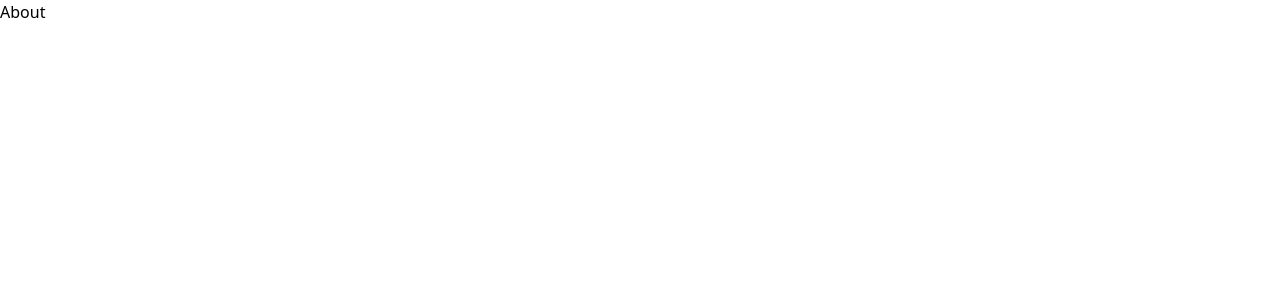
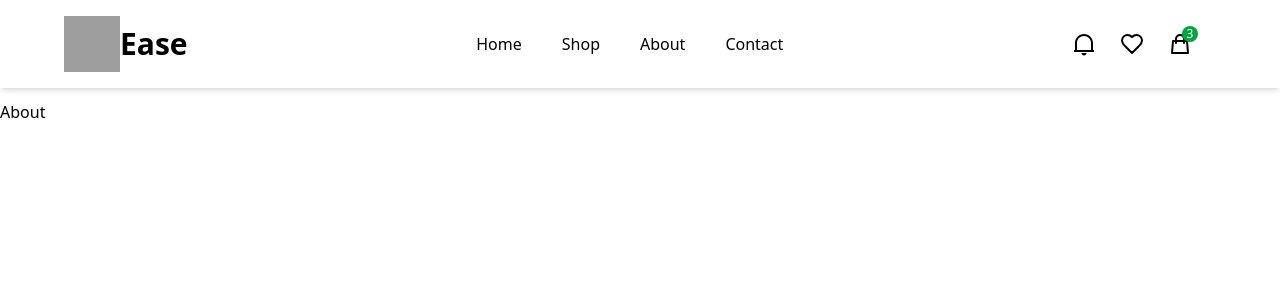
Before and after one commit to akhilachiju/Ecommerce_app, a React (Vite) app in the folder client/: page /about in a window 1280 px wide. Shown: the top 300 px of the page. Built offline with nearby package versions, Linux system fonts and the light colour scheme; grey boxes are pictures that could not be loaded.

Commit message:
Add Navbar component and new pages (Notification, Wishlist)

```diff
--- a/client/package.json
+++ b/client/package.json
@@ -13,6 +13,7 @@
     "@tailwindcss/vite": "^4.1.13",
     "react": "^19.1.1",
     "react-dom": "^19.1.1",
+    "react-icons": "^5.5.0",
     "react-router-dom": "^7.9.3",
     "react-toastify": "^11.0.5",
     "tailwindcss": "^4.1.13"
--- a/client/src/App.jsx
+++ b/client/src/App.jsx
@@ -1,31 +1,39 @@
-import React from 'react'
-import { Routes, Route } from 'react-router-dom'
-import Home from './pages/Home'
-import Cart from './pages/Cart'
-import Contact from './pages/Contact'
-import About from './pages/About'
-import Login from './pages/Login'
-import Orders from './pages/Orders'
-import PlaceOrder from './pages/PlaceOrder'
-import Product from './pages/Product'
-import Shop from './pages/Shop'
+import React from "react";
+import { Routes, Route } from "react-router-dom";
+import Login from "./pages/Login";
+import Home from "./pages/Home";
+import Shop from "./pages/Shop";
+import About from "./pages/About";
+import Contact from "./pages/Contact";
+import Notification from "./pages/Notification";
+import Wishlist from "./pages/Wishlist";
+import Cart from "./pages/Cart";
+import Orders from "./pages/Orders";
+import PlaceOrder from "./pages/PlaceOrder";
+import Product from "./pages/Product";
+import Navbar from "./components/Navbar";
 
 const App = () => {
   return (
     <div>
-      <Routes>
-        <Route path="/" element={ <Home />} />
-        <Route path="/cart" element={ <Cart />} />
-        <Route path="/contact" element={ <Contact />} />
-        <Route path="/about" element={ <About />} />
-        <Route path="/login" element={ <Login />} />
-        <Route path="/orders" element={ <Orders />} />
-        <Route path="/place-order" element={ <PlaceOrder />} />
-        <Route path="/product/:productId" element={ <Product />} />
-        <Route path="/shop" element={ <Shop />} />
-      </Routes>
+      <Navbar />
+      <div className="pt-25">
+        <Routes>
+          <Route path="/login" element={<Login />} />
+          <Route path="/" element={<Home />} />
+          <Route path="/shop" element={<Shop />} />
+          <Route path="/about" element={<About />} />
+          <Route path="/contact" element={<Contact />} />
+          <Route path="/notification" element={<Notification />} />
+          <Route path="/wishlist" element={<Wishlist />} />
+          <Route path="/cart" element={<Cart />} />
+          <Route path="/orders" element={<Orders />} />
+          <Route path="/place-order" element={<PlaceOrder />} />
+          <Route path="/product/:productId" element={<Product />} />
+        </Routes>
+      </div>
     </div>
-  )
-}
+  );
+};
 
-export default App
+export default App;
--- a/client/src/components/Navbar.jsx
+++ b/client/src/components/Navbar.jsx
@@ -0,0 +1,108 @@
+import React, { useState } from "react";
+import logo from "../assets/logo.svg";
+import { Link } from "react-router-dom";
+import { RiNotification2Line } from "react-icons/ri";
+import { LuHeart } from "react-icons/lu";
+import { HiOutlineShoppingBag, HiOutlineMenuAlt3, HiX } from "react-icons/hi";
+import {
+  navbarContainer,
+  navLinks,
+  iconGroup,
+  logoImage,
+  colors,
+  cursors,
+  mobileMenu,
+} from "../styles/ui.config";
+
+const Navbar = () => {
+  const [menuOpen, setMenuOpen] = useState(false);
+
+  const links = [
+    { name: "Home", path: "/" },
+    { name: "Shop", path: "/shop" },
+    { name: "About", path: "/about" },
+    { name: "Contact", path: "/contact" },
+  ];
+
+  return (
+    <nav className="bg-white shadow-md fixed w-full top-0 left-0 z-50">
+      <div className={navbarContainer}>
+        {/* Logo */}
+        <Link to="/" className="flex items-center">
+          <img src={logo} alt="Shop ease logo" className={logoImage} />
+          <span className="text-2xl md:text-3xl font-bold text-black">
+            Ease
+          </span>
+        </Link>
+
+        {/* Desktop Navigation */}
+        <div className={navLinks}>
+          {links.map((link) => (
+            <Link
+              key={link.name}
+              to={link.path}
+              className={`${colors.black} ${colors.primary} ${cursors.pointer}`}
+            >
+              {link.name}
+            </Link>
+          ))}
+        </div>
+
+        {/* Icons + Mobile Menu */}
+        <div className={iconGroup}>
+          <Link to="/notification" className={cursors.pointer}>
+            <RiNotification2Line className={`w-6 h-6 ${colors.primary}`} />
+          </Link>
+
+          <Link to="/wishlist" className={cursors.pointer}>
+            <LuHeart className={`w-6 h-6 ${colors.primary}`} />
+          </Link>
+
+          <Link to="/cart" className={`relative ${cursors.pointer}`}>
+            <HiOutlineShoppingBag className={`w-6 h-6 ${colors.primary}`} />
+            <span className="flex items-center justify-center w-4 h-4 bg-green-600 text-white rounded-full text-xs absolute -top-1.5 -right-1.5">
+              3
+            </span>
+          </Link>
+
+          {/* Mobile Menu Toggle */}
+          <button
+            aria-label={menuOpen ? "Close menu" : "Open menu"}
+            className={`md:hidden ${cursors.pointer} focus:outline-none`}
+            onClick={() => setMenuOpen(!menuOpen)}
+          >
+            {menuOpen ? (
+              <HiX className={`w-7 h-7 ${colors.black}`} />
+            ) : (
+              <HiOutlineMenuAlt3 className={`w-7 h-7 ${colors.black}`} />
+            )}
+          </button>
+        </div>
+      </div>
+
+      {/* Mobile Menu */}
+      <div
+        className={`${mobileMenu} ${
+          menuOpen
+            ? "max-h-96 opacity-100"
+            : "max-h-0 opacity-0 overflow-hidden"
+        }`}
+      >
+        <div className="flex flex-col items-center space-y-4 py-4">
+          {links.map((link) => (
+            <Link
+              key={link.name}
+              to={link.path}
+              className={`${colors.black} ${colors.primary} ${cursors.pointer}`}
+              onClick={() => setMenuOpen(false)}
+            >
+              {link.name}
+            </Link>
+          ))}
+        </div>
+      </div>
+    </nav>
+  );
+};
+
+export default Navbar;
--- /dev/null
+++ b/client/src/pages/Notification.jsx
@@ -0,0 +1,9 @@
+import React from 'react'
+
+const Notification = () => {
+  return (
+    <div>Notification</div>
+  )
+}
+
+export default Notification
--- /dev/null
+++ b/client/src/pages/Wishlist.jsx
@@ -0,0 +1,9 @@
+import React from 'react'
+
+const Wishlist = () => {
+  return (
+    <div>Wishlist</div>
+  )
+}
+
+export default Wishlist
--- /dev/null
+++ b/client/src/styles/ui.config.js
@@ -0,0 +1,48 @@
+// Responsive Breakpoints (Tailwind uses these by default)
+export const breakpoints = {
+  sm: "sm",   // ≥640px
+  md: "md",   // ≥768px
+  lg: "lg",   // ≥1024px
+  xl: "xl",   // ≥1280px
+  "2xl": "2xl", // ≥1536px
+};
+
+// Navbar Container — spacing & layout for the top navigation
+export const navbarContainer = `
+  flex items-center justify-between
+  px-4 sm:px-6 md:px-10 lg:px-16
+  py-3 sm:py-4
+`;
+
+// Navigation Links (Desktop)
+export const navLinks = `
+  hidden md:flex space-x-6 lg:space-x-10
+`;
+
+// Icon Group (notification, wishlist, cart, menu icons)
+export const iconGroup = `
+  flex items-center space-x-4 sm:space-x-6
+`;
+
+// Logo Image sizing (responsive)
+export const logoImage = `
+  w-10 h-10 sm:w-12 sm:h-12 md:w-14 md:h-14
+  cursor-pointer
+`;
+
+// Centralized Colors & Hover Effects
+export const colors = {
+  primary: "text-black hover:text-green-600 transition-colors duration-200",
+  black: "text-black",
+};
+
+// Cursor Utilities
+export const cursors = {
+  pointer: "cursor-pointer",
+};
+
+// Mobile Menu Animation
+export const mobileMenu = `
+  md:hidden bg-white border-t border-gray-200 shadow-lg
+  transition-all duration-300 ease-in-out transform
+`;
```
Also changed, not shown: 1 other file (tests, documents, lock files or other folders).
